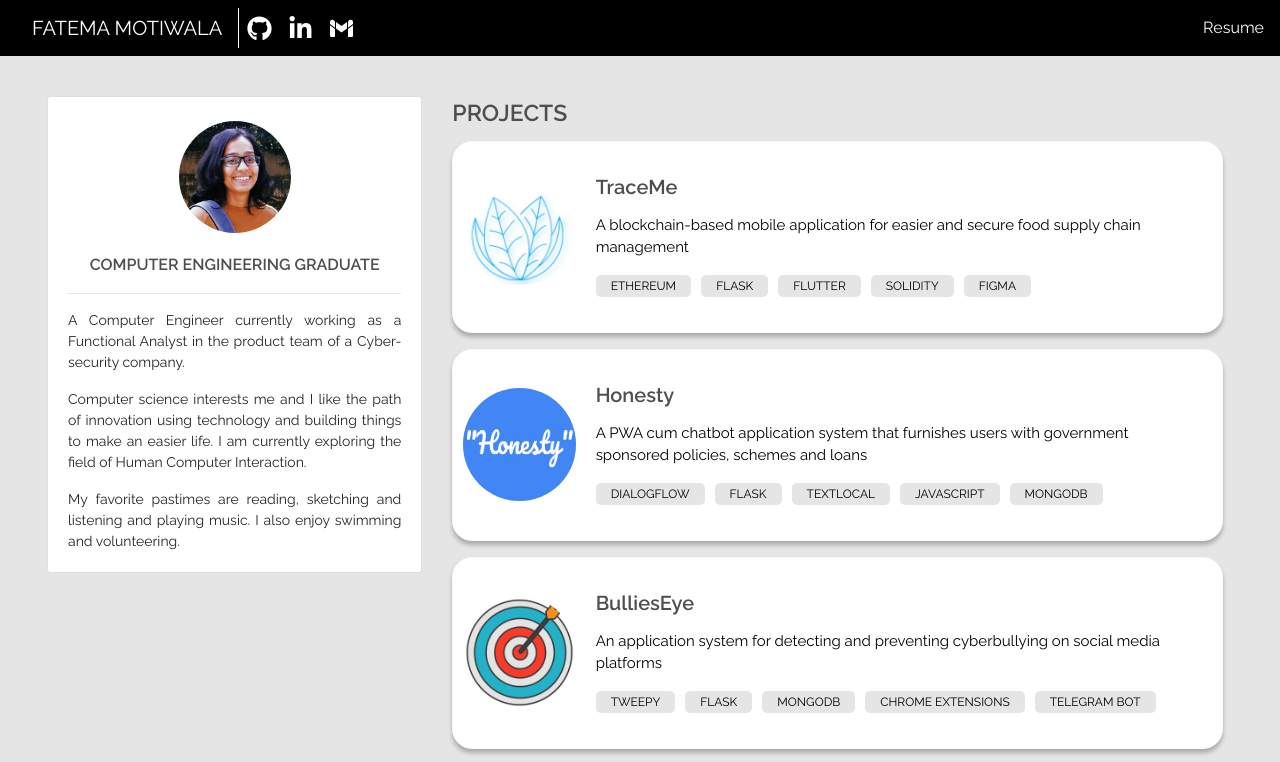
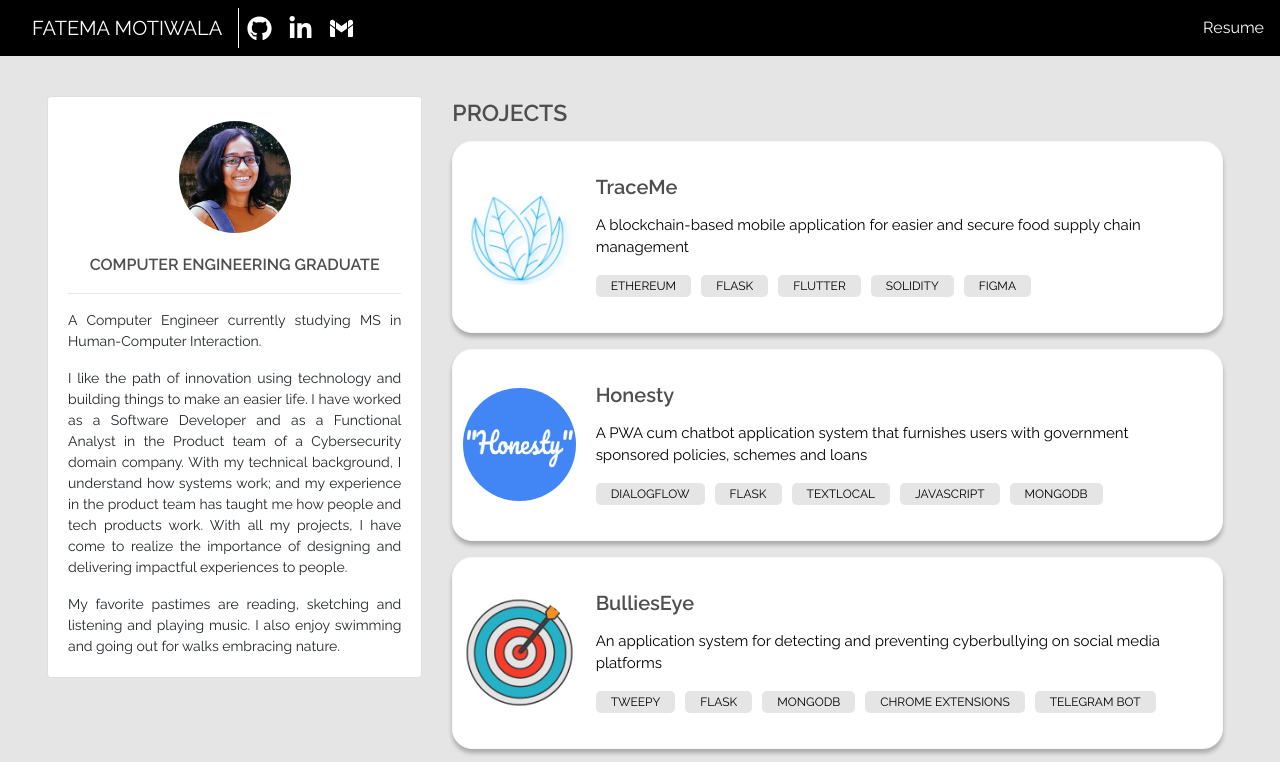
Before and after one commit to fate2703/fate2703.github.io, a plain HTML site: page index.html in a window 1280 px wide. Shown: the top 762 px of the page. Drawn offline with nearby package versions, Linux system fonts and the light colour scheme.

Commit message:
Update index.html

```diff
--- a/index.html
+++ b/index.html
@@ -55,11 +55,11 @@
                         COMPUTER ENGINEERING GRADUATE
                     </div>
                     <hr>
-                  <p class="card-text text-justify bio-card-text">A Computer Engineer currently working as a Functional Analyst in the product team of a Cyber-security  company.</p>
+                  <p class="card-text text-justify bio-card-text">A Computer Engineer currently studying MS in Human-Computer Interaction.</p>
 
-                    <p class="card-text text-justify bio-card-text">Computer science interests me and I like the path of innovation using technology and building things to make an easier life. I am currently exploring the field of Human Computer Interaction.</p>
+                  <p class="card-text text-justify bio-card-text">I like the path of innovation using technology and building things to make an easier life. I have worked as a Software Developer and as a Functional Analyst in the Product team of a Cybersecurity domain company. With my technical background, I understand how systems work; and my experience in the product team has taught me how people and tech products work. With all my projects, I have come to realize the importance of designing and delivering impactful experiences to people.</p>
 
-                    <p class="card-text text-justify bio-card-text"> My favorite pastimes are reading, sketching and listening and playing music. I also enjoy swimming and volunteering.</p>
+                  <p class="card-text text-justify bio-card-text">My favorite pastimes are reading, sketching and listening and playing music. I also enjoy swimming and going out for walks embracing nature.</p>
                 </div>
               </div>
           </div>
```
